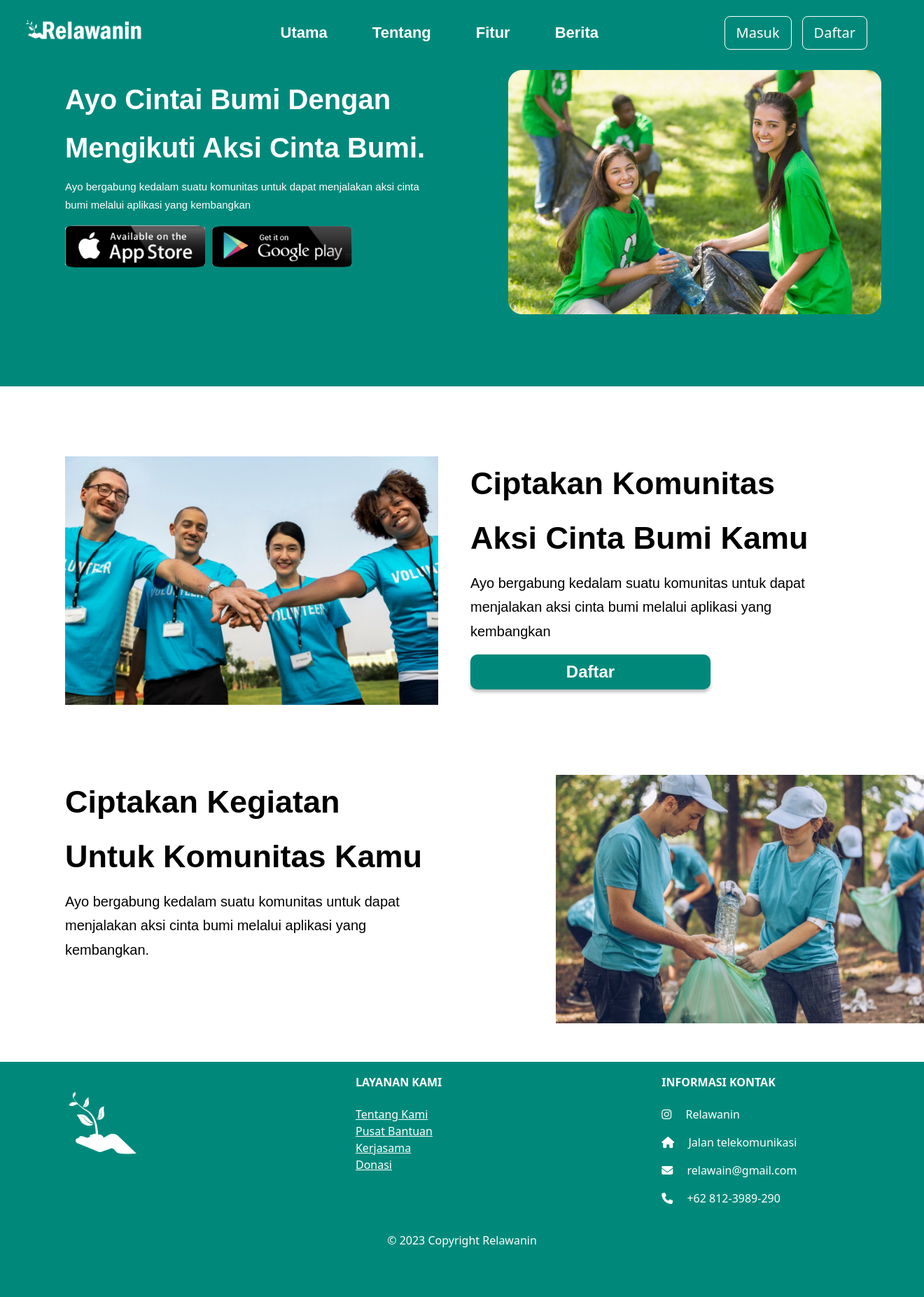
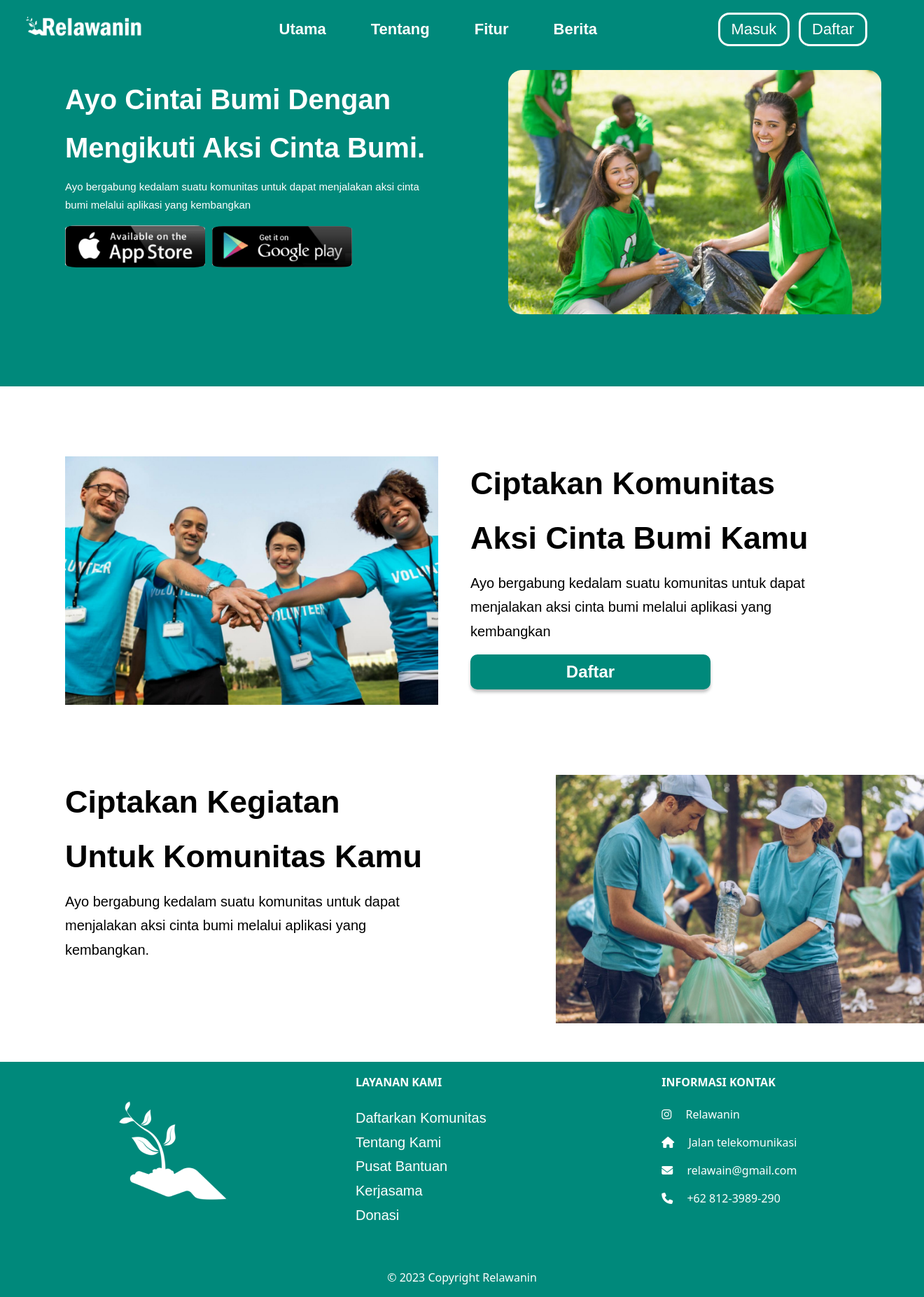
Before and after one commit to fadelalif/Klp.WEBPRO, a CodeIgniter app: page /database/ in a window 1320 px wide. Shown: the whole page at 70% size. Before the commit the page ends 1782 px from the top, so only its background shows below. Run offline with CodeIgniter, Linux system fonts and the light colour scheme.

Commit message:
Utama !login selesai #1

```diff
--- a/Klp.WebProCi/application/views/utama.php
+++ b/Klp.WebProCi/application/views/utama.php
@@ -51,7 +51,7 @@
           </ul>
         </div>
       </div>
-      <div class="btn-link" style="margin:15px;">
+      <div class="btn-link" style="margin:10px; width: 138px;">
         <a href="<?=base_url()?>index.php/Dashboard">
           <button type="button" class="btn btn-outline-light btn-lg">Masuk</button>
         </a>
@@ -131,58 +131,40 @@
 
     <!--Footer -->
     <footer id="footer" class="text-center text-lg-start" >
-      <!-- Section: Links  -->
       <section class="container-fluid p-1 text-end" id="contact-us">
         <div class="container-fluid text-center text-md-start mt-3  ">
-          <!-- Grid row -->
           <div class="row md-3 justify-content-end">
-            <!-- Grid column -->
             <div class="col-md-3 col-lg-3 col-xl-3 mx-auto mb-4">
-              <!-- Content -->
               <a>
-                <img src="<?=base_url()?>assets/img/icon logo 1.png" alt="" />
+                <img src="<?=base_url()?>assets/img/icon logo 1.png" alt="" style="width: 241px; margin-left:56px;"/>
               </a>
             </div>
-            <!-- Grid column -->
-
-            <!-- Grid column -->
             <div class="col-md-4 col-lg-3 col-xl-3 mx-auto mb-4">
-              <!-- Links -->
-              <h6 class="text-uppercase fw-bold mb-4" style="color: #fff;">
-                Layanan Kami
-              </h6>
+              <h6 class="text-uppercase fw-bold mb-4" style="color: #fff;">Layanan Kami</h6>
               <p class="footer-links">
-                <a class="a-footer" href="#">Tentang Kami</a><br>
-                <a class="a-footer" href="#">Pusat Bantuan</a><br>
-                <a class="a-footer" href="#">Kerjasama</a><br>
-                <a class="a-footer" href="#">Donasi</a><br>
+                <a class="a-footer" href="#" style="text-decoration: none;">Daftarkan Komunitas</a><br>
+                <a class="a-footer" href="#" style="text-decoration: none;">Tentang Kami</a><br>
+                <a class="a-footer" href="#" style="text-decoration: none;">Pusat Bantuan</a><br>
+                <a class="a-footer" href="#" style="text-decoration: none;">Kerjasama</a><br>
+                <a class="a-footer" href="#" style="text-decoration: none;">Donasi</a><br>
               </p>
             </div>
-            <!-- Grid column -->
-
-            <!-- Grid column -->
             <div class="col-md-4 col-lg-4 col-xl-3 mx-auto mb-md-0 mb-4 ms-auto"style="text-align:left;">
-              <!-- Links -->
               <h6 class="text-uppercase fw-bold mb-4" style="color: #fff;"> Informasi Kontak</h6>
               <p style="color:#fff"><i class="fa-brands fa-instagram me-3" style="color: #fff;"></i> Relawanin</p>
               <p style="color:#fff"><i class="fas fa-home me-3" style="color: #fff;"></i> Jalan telekomunikasi</p>
               <p style="color:#fff">
                 <i class="fas fa-envelope me-3 " style="color: #fff;"></i> relawain@gmail.com</p>
-              <p style="color:#fff"><i class="fas fa-phone me-3 " style="color: #fff;"></i> +62 812-3989-290</p>
+              <p style="color:#fff">
+                <i class="fas fa-phone me-3 " style="color: #fff;"></i> +62 812-3989-290</p>
             </div>
-            <!-- Grid column -->
           </div>
-          <!-- Grid row -->
         </div>
       </section>
-  <!-- Copyright -->
       <div class="text-center p-3 text-white">
       © 2023 Copyright Relawanin
       </div>
-  <!-- Copyright -->
     </footer>
-
-
     <script src="https://cdn.jsdelivr.net/npm/jquery@3.6.4/dist/jquery.slim.min.js"></script>
     <script src="https://cdn.jsdelivr.net/npm/popper.js@1.16.1/dist/umd/popper.min.js"></script>
     <script src="https://cdn.jsdelivr.net/npm/bootstrap@4.6.2/dist/js/bootstrap.bundle.min.js"></script>
--- a/Klp.WebProCi/assets/css/styleUtama.css
+++ b/Klp.WebProCi/assets/css/styleUtama.css
@@ -163,11 +163,26 @@
   .a-footer{
     color: #fff;
   }
+  .footer-links{
+    color: #FFF;
+    font-family: Arial;
+    font-size: 20px;
+    font-style: normal;
+    font-weight: 400;
+    line-height: 173.523%; /* 34.705px */
+  }
 
   .btn{
     border-color: #fff;
+    border-radius: 16px;
+    border: 3px solid #FFF;
     color: #fff;
     background-color: #00897b;
+    font-family: Arial;
+    font-size: 22px;
+    font-style: normal;
+    font-weight: 400;
+    line-height: normal;
   }
   .btn-link{
     margin-right: 81px;
```
Lines whose indentation alone changed are shown as unchanged.
